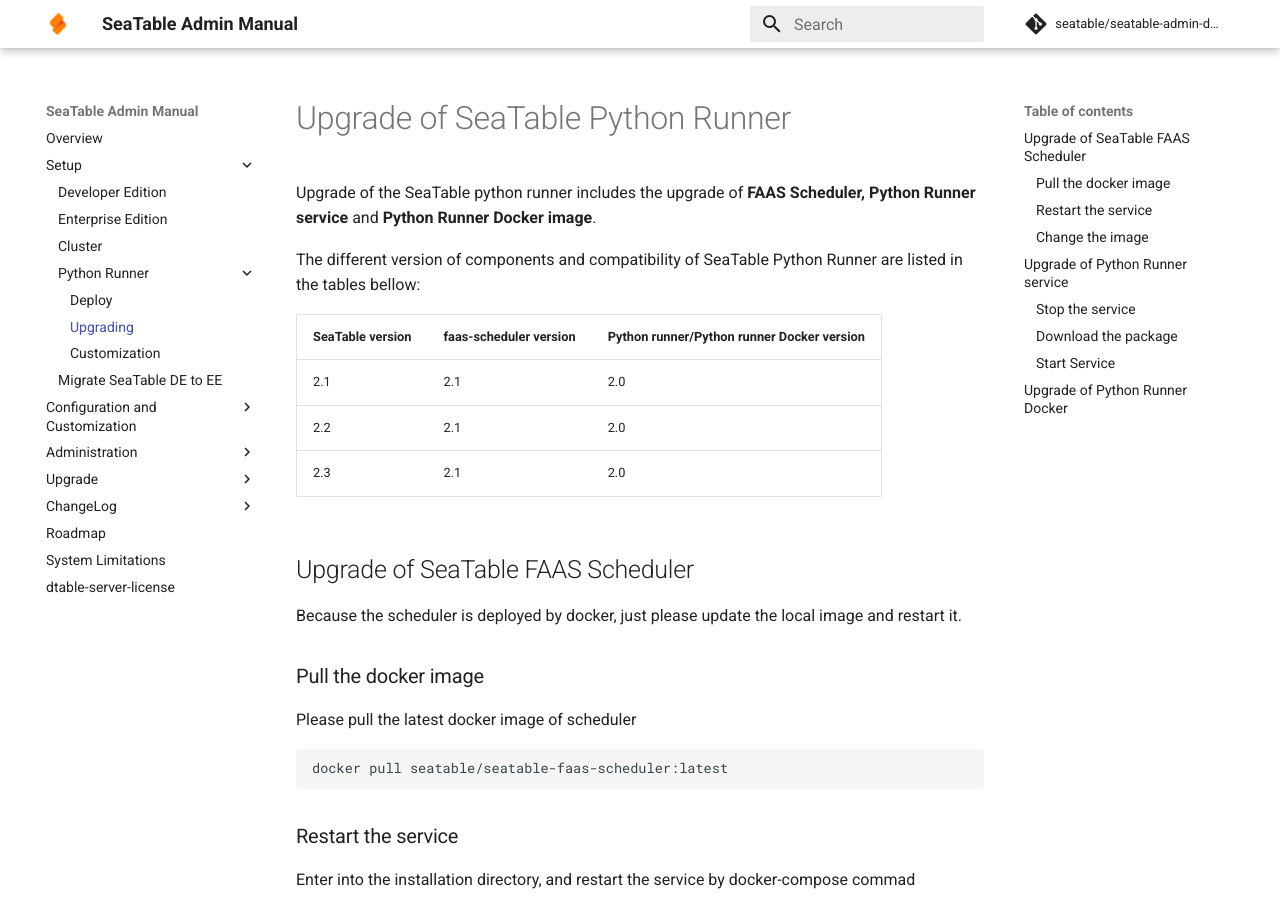
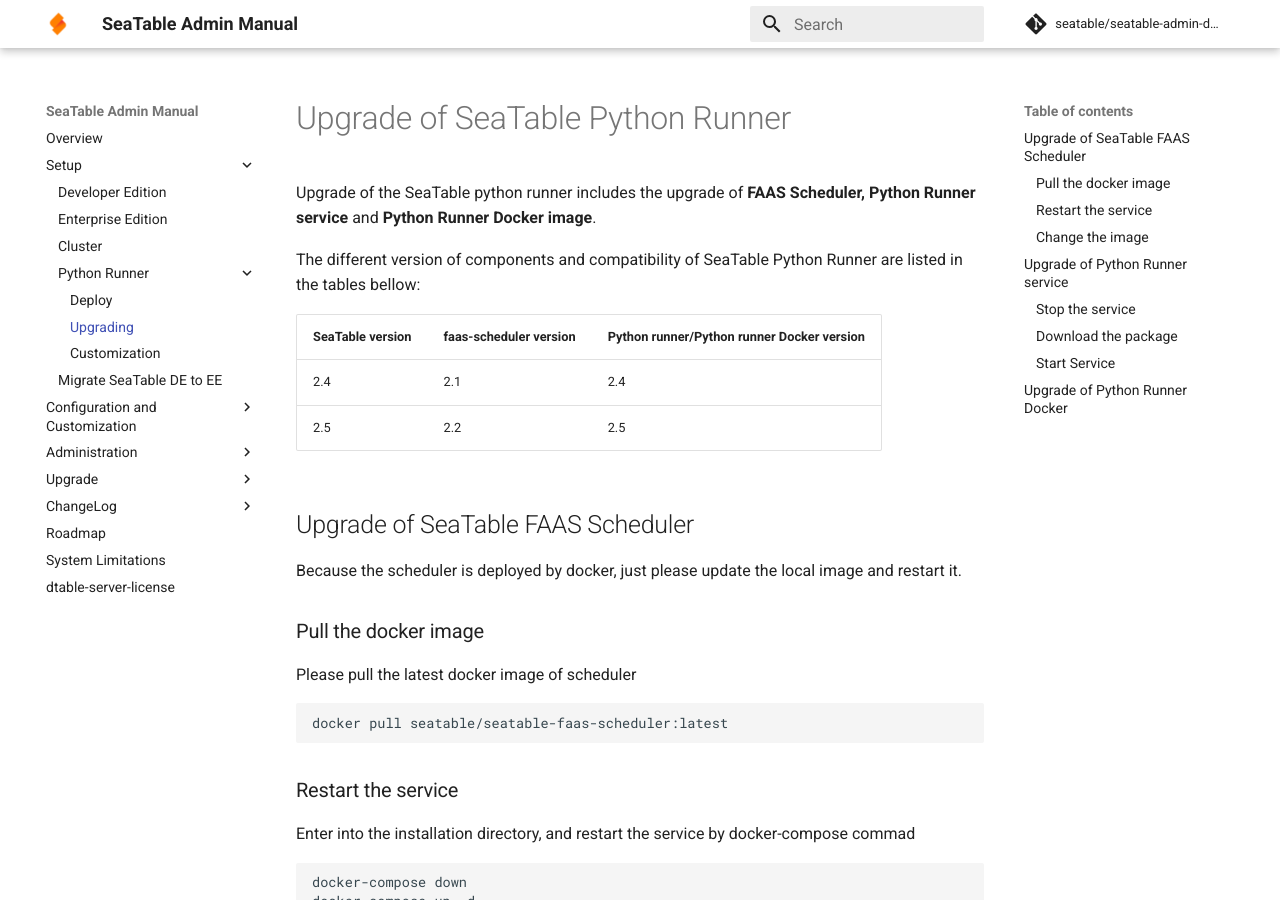
Before and after one commit to seatable/seatable-admin-docs, an MkDocs documentation site: the page built from manual/docker/Python-Runner/Update SeaTable Python Runner.md, in a window 1280 px wide and 900 px high. Built offline with MkDocs 1.6.1 and Material for MkDocs 9.7.7, drawn with Linux system fonts in a browser that asks for light colours; comment, search, counter and statistics services are not loaded.

Commit message:
Update SeaTable Python Runner
Update the SeaTable, faas-scheduler and Python runner Docker versions.

```diff
--- a/manual/docker/Python-Runner/Update SeaTable Python Runner.md
+++ b/manual/docker/Python-Runner/Update SeaTable Python Runner.md
@@ -6,9 +6,8 @@
 
 | SeaTable version | faas-scheduler version | Python runner/Python runner Docker version |
 | :--------------- | :--------------------- | :----------------------------------------- |
-| 2.1              | 2.1                    | 2.0                                        |
-| 2.2              | 2.1                    | 2.0                                        |
-| 2.3              | 2.1                    | 2.0                                        |
+| 2.4              | 2.1                    | 2.4                                        |
+| 2.5              | 2.2                    | 2.5                                        |
 
 
 ## Upgrade of SeaTable FAAS Scheduler
```
